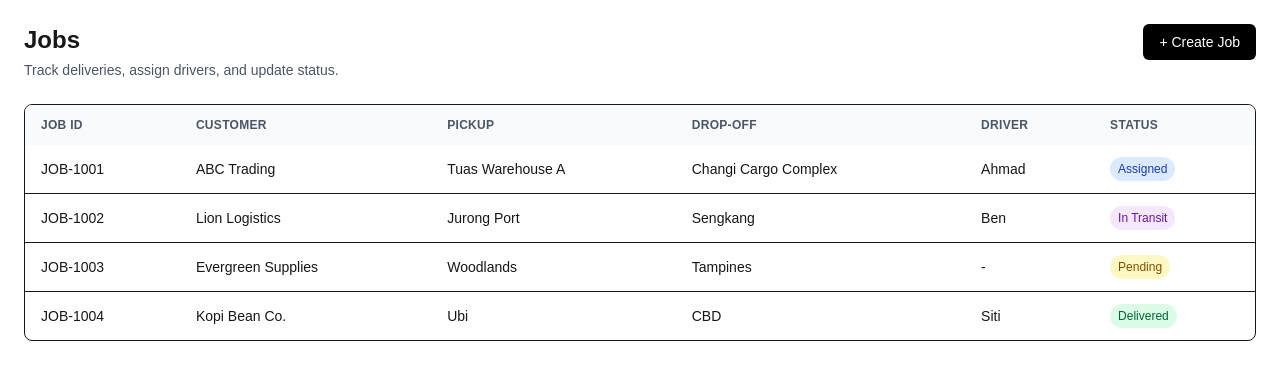
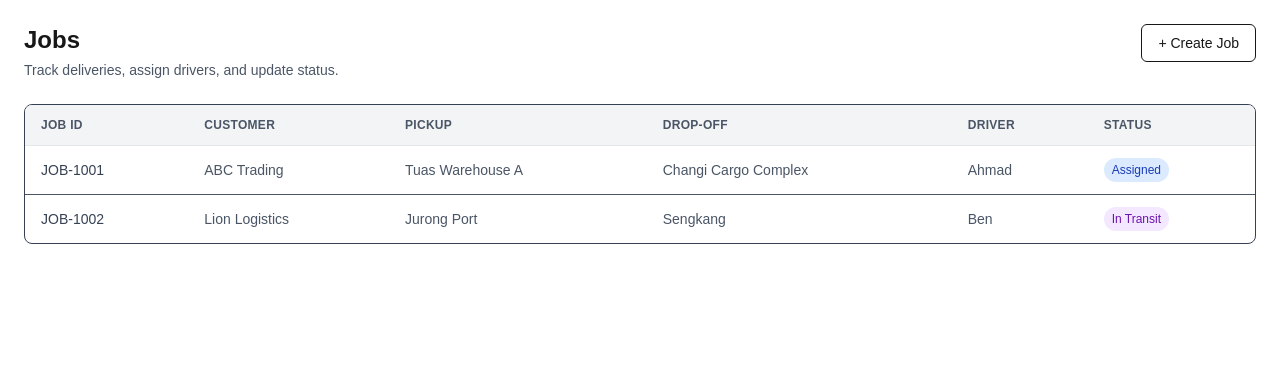
Before and after one commit to BerengerIsBear/logistics_saas, a Next.js app: page /jobs in a window 1280 px wide. Shown: the top 380 px of the page. Built offline with nearby package versions, Linux system fonts and the light colour scheme.

Commit message:
Update UI

```diff
--- a/app/jobs/[id]/page.tsx
+++ b/app/jobs/[id]/page.tsx
@@ -1,52 +1,13 @@
+// app/jobs/[id]/page.tsx
 "use client";
 
 import { use, useMemo, useState } from "react";
 import Link from "next/link";
-
-type JobStatus = "pending" | "assigned" | "in_transit" | "delivered";
-
-type Job = {
-  id: string;
-  customer: string;
-  pickup: string;
-  dropoff: string;
-  driver?: string;
-  status: JobStatus;
-};
-
-const mockJobs: Job[] = [
-  {
-    id: "JOB-1001",
-    customer: "ABC Trading",
-    pickup: "Tuas Warehouse A",
-    dropoff: "Changi Cargo Complex",
-    driver: "Ahmad",
-    status: "assigned",
-  },
-  {
-    id: "JOB-1002",
-    customer: "Lion Logistics",
-    pickup: "Jurong Port",
-    dropoff: "Sengkang",
-    driver: "Ben",
-    status: "in_transit",
-  },
-  {
-    id: "JOB-1003",
-    customer: "Evergreen Supplies",
-    pickup: "Woodlands",
-    dropoff: "Tampines",
-    status: "pending",
-  },
-  {
-    id: "JOB-1004",
-    customer: "Kopi Bean Co.",
-    pickup: "Ubi",
-    dropoff: "CBD",
-    driver: "Siti",
-    status: "delivered",
-  },
-];
+import {
+  getJobById,
+  updateJobStatus,
+  type JobStatus,
+} from "@/lib/mockStore";
 
 function labelStatus(s: JobStatus) {
   switch (s) {
@@ -68,9 +29,10 @@ export default function JobDetailsPage({
 }) {
   const { id } = use(params);
 
-  const job = useMemo(() => mockJobs.find((j) => j.id === id), [id]);
+  const job = useMemo(() => getJobById(id), [id]);
 
   const [status, setStatus] = useState<JobStatus>(job?.status ?? "pending");
+  const [savedMsg, setSavedMsg] = useState("");
 
   if (!job) {
     return (
@@ -87,6 +49,17 @@ export default function JobDetailsPage({
       </main>
     );
   }
+
+  function onSave() {
+    if (!job) return;
+
+    updateJobStatus(job.id, status);
+    setSavedMsg("Saved!");
+    setTimeout(() => setSavedMsg(""), 1200);
+  }
+
+  const labelClass = "text-xs text-gray-500";
+  const valueClass = "mt-1 font-medium text-gray-900";
 
   return (
     <main className="p-6">
@@ -108,32 +81,38 @@ export default function JobDetailsPage({
 
       <div className="mt-6 grid gap-6 lg:grid-cols-3">
         {/* Job Info */}
-        <section className="lg:col-span-2 rounded-lg border bg-white p-5">
-          <h2 className="text-sm font-semibold text-gray-700">Job Info</h2>
+        <section className="lg:col-span-2 rounded-lg border bg-white p-5 text-gray-800">
+          <h2 className="text-sm font-semibold text-gray-900">Job Info</h2>
 
           <div className="mt-4 grid gap-4 sm:grid-cols-2">
             <div>
-              <div className="text-xs text-gray-500">Pickup</div>
-              <div className="mt-1 font-medium">{job.pickup}</div>
+              <div className={labelClass}>Pickup</div>
+              <div className={valueClass}>{job.pickup}</div>
             </div>
+
             <div>
-              <div className="text-xs text-gray-500">Drop-off</div>
-              <div className="mt-1 font-medium">{job.dropoff}</div>
+              <div className={labelClass}>Drop-off</div>
+              <div className={valueClass}>{job.dropoff}</div>
             </div>
+
             <div>
-              <div className="text-xs text-gray-500">Driver</div>
-              <div className="mt-1 font-medium">{job.driver ?? "-"}</div>
+              <div className={labelClass}>Driver</div>
+              <div className={valueClass}>{job.driver ?? "-"}</div>
             </div>
+
             <div>
-              <div className="text-xs text-gray-500">Status</div>
-              <div className="mt-1 font-medium">{labelStatus(status)}</div>
+              <div className={labelClass}>Status</div>
+              <div className={valueClass}>{labelStatus(status)}</div>
             </div>
           </div>
 
-          <div className="mt-6 flex items-center gap-3">
-            <label className="text-sm font-medium">Update status</label>
+          <div className="mt-6 flex flex-wrap items-center gap-3">
+            <label className="text-sm font-medium text-gray-700">
+              Update status
+            </label>
+
             <select
-              className="rounded-md border px-3 py-2 text-sm"
+              className="rounded-md border px-3 py-2 text-sm text-gray-900"
               value={status}
               onChange={(e) => setStatus(e.target.value as JobStatus)}
             >
@@ -144,33 +123,35 @@ export default function JobDetailsPage({
             </select>
 
             <button
-              onClick={() => console.log("SAVE STATUS", job.id, status)}
+              onClick={onSave}
               className="rounded-md bg-black px-4 py-2 text-sm font-medium text-white hover:opacity-90"
             >
               Save
             </button>
+
+            {savedMsg && <span className="text-sm text-gray-700">{savedMsg}</span>}
           </div>
 
           <p className="mt-2 text-xs text-gray-500">
-            (MVP: Save just logs to console. Later we’ll save to Supabase.)
+            (MVP: Save updates the mock store only. Later we’ll save to Supabase.)
           </p>
         </section>
 
         {/* POD Upload placeholder */}
-        <section className="rounded-lg border bg-white p-5">
-          <h2 className="text-sm font-semibold text-gray-700">
+        <section className="rounded-lg border bg-white p-5 text-gray-800">
+          <h2 className="text-sm font-semibold text-gray-900">
             Proof of Delivery
           </h2>
 
-          <div className="mt-4 rounded-lg border-2 border-dashed p-6 text-center">
-            <div className="text-sm font-medium">Upload POD</div>
-            <p className="mt-1 text-xs text-gray-500">
+          <div className="mt-4 rounded-lg border-2 border-dashed border-gray-200 p-6 text-center">
+            <div className="text-sm font-medium text-gray-900">Upload POD</div>
+            <p className="mt-1 text-xs text-gray-600">
               Photo / signature will go here.
             </p>
 
             <button
               onClick={() => alert("POD upload coming next")}
-              className="mt-4 rounded-md border px-4 py-2 text-sm font-medium hover:bg-gray-50"
+              className="mt-4 rounded-md border px-4 py-2 text-sm font-medium text-gray-800 hover:bg-gray-50"
             >
               Choose File
             </button>
--- a/app/jobs/page.tsx
+++ b/app/jobs/page.tsx
@@ -1,14 +1,9 @@
+// app/jobs/page.tsx
+"use client";
+
 import Link from "next/link";
-type JobStatus = "pending" | "assigned" | "in_transit" | "delivered";
-
-type Job = {
-  id: string;
-  customer: string;
-  pickup: string;
-  dropoff: string;
-  driver?: string;
-  status: JobStatus;
-};
+import { useSyncExternalStore } from "react";
+import { getJobs, subscribe, type JobStatus } from "@/lib/mockStore";
 
 const STATUS_LABEL: Record<JobStatus, string> = {
   pending: "Pending",
@@ -24,40 +19,6 @@ const STATUS_CLASS: Record<JobStatus, string> = {
   delivered: "bg-green-100 text-green-800",
 };
 
-const mockJobs: Job[] = [
-  {
-    id: "JOB-1001",
-    customer: "ABC Trading",
-    pickup: "Tuas Warehouse A",
-    dropoff: "Changi Cargo Complex",
-    driver: "Ahmad",
-    status: "assigned",
-  },
-  {
-    id: "JOB-1002",
-    customer: "Lion Logistics",
-    pickup: "Jurong Port",
-    dropoff: "Sengkang",
-    driver: "Ben",
-    status: "in_transit",
-  },
-  {
-    id: "JOB-1003",
-    customer: "Evergreen Supplies",
-    pickup: "Woodlands",
-    dropoff: "Tampines",
-    status: "pending",
-  },
-  {
-    id: "JOB-1004",
-    customer: "Kopi Bean Co.",
-    pickup: "Ubi",
-    dropoff: "CBD",
-    driver: "Siti",
-    status: "delivered",
-  },
-];
-
 function StatusBadge({ status }: { status: JobStatus }) {
   return (
     <span
@@ -69,6 +30,8 @@ function StatusBadge({ status }: { status: JobStatus }) {
 }
 
 export default function JobsPage() {
+  const jobs = useSyncExternalStore(subscribe, getJobs, getJobs);
+
   return (
     <main className="p-6">
       <div className="flex items-start justify-between gap-4">
@@ -79,18 +42,18 @@ export default function JobsPage() {
           </p>
         </div>
 
-        <a
-        href="/jobs/new"
-        className="rounded-md bg-black px-4 py-2 text-sm font-medium text-white hover:opacity-90"
+        {/* Create Job – white primary button */}
+        <Link
+          href="/jobs/new"
+          className="rounded-md border px-4 py-2 text-sm font-medium hover:bg-gray-50"
         >
-        + Create Job
-        </a>
-
+          + Create Job
+        </Link>
       </div>
 
-      <div className="mt-6 overflow-hidden rounded-lg border bg-white">
+      <div className="mt-6 overflow-hidden rounded-lg border bg-white text-gray-700">
         <table className="w-full text-sm">
-          <thead className="bg-gray-50 text-left text-xs font-semibold uppercase tracking-wide text-gray-600">
+          <thead className="bg-gray-100 text-left text-xs font-semibold uppercase tracking-wide text-gray-600 border-b border-gray-200">
             <tr>
               <th className="px-4 py-3">Job ID</th>
               <th className="px-4 py-3">Customer</th>
@@ -100,14 +63,17 @@ export default function JobsPage() {
               <th className="px-4 py-3">Status</th>
             </tr>
           </thead>
-          <tbody className="divide-y">
-            {mockJobs.map((job) => (
+
+          <tbody className="divide-y text-gray-600">
+            {jobs.map((job) => (
               <tr key={job.id} className="hover:bg-gray-50">
-
                 <td className="px-4 py-3 font-medium">
-                <Link className="hover:underline" href={`/jobs/${job.id}`}>
+                  <Link
+                    href={`/jobs/${job.id}`}
+                    className="text-gray-700 hover:text-gray-900 hover:underline"
+                  >
                     {job.id}
-                </Link>
+                  </Link>
                 </td>
 
                 <td className="px-4 py-3">{job.customer}</td>
@@ -119,6 +85,14 @@ export default function JobsPage() {
                 </td>
               </tr>
             ))}
+
+            {jobs.length === 0 && (
+              <tr>
+                <td className="px-4 py-6 text-sm text-gray-500" colSpan={6}>
+                  No jobs yet.
+                </td>
+              </tr>
+            )}
           </tbody>
         </table>
       </div>
--- /dev/null
+++ b/lib/mockStore.ts
@@ -0,0 +1,86 @@
+// lib/mockStore.ts
+export type JobStatus = "pending" | "assigned" | "in_transit" | "delivered";
+
+export type Job = {
+  id: string;
+  customer: string;
+  pickup: string;
+  dropoff: string;
+  driver?: string;
+  status: JobStatus;
+  createdAt: string;
+};
+
+// Module-scope store (MVP only).
+// Notes: resets on full reload / redeploy. Good enough for Phase 1.
+let jobs: Job[] = [
+  {
+    id: "JOB-1001",
+    customer: "ABC Trading",
+    pickup: "Tuas Warehouse A",
+    dropoff: "Changi Cargo Complex",
+    driver: "Ahmad",
+    status: "assigned",
+    createdAt: new Date().toISOString(),
+  },
+  {
+    id: "JOB-1002",
+    customer: "Lion Logistics",
+    pickup: "Jurong Port",
+    dropoff: "Sengkang",
+    driver: "Ben",
+    status: "in_transit",
+    createdAt: new Date().toISOString(),
+  },
+];
+
+const listeners = new Set<() => void>();
+function notify() {
+  for (const l of listeners) l();
+}
+
+export function subscribe(listener: () => void) {
+  listeners.add(listener);
+  return () => listeners.delete(listener);
+}
+
+export function getJobs(): Job[] {
+  return jobs;
+}
+
+export function getJobById(id: string): Job | undefined {
+  return jobs.find((j) => j.id === id);
+}
+
+export function addJob(input: Omit<Job, "id" | "createdAt">): Job {
+  const nextNum =
+    Math.max(
+      1000,
+      ...jobs
+        .map((j) => Number(j.id.replace("JOB-", "")))
+        .filter((n) => Number.isFinite(n))
+    ) + 1;
+
+  const job: Job = {
+    id: `JOB-${nextNum}`,
+    createdAt: new Date().toISOString(),
+    ...input,
+  };
+
+  jobs = [job, ...jobs];
+  notify();
+  return job;
+}
+
+export function updateJobStatus(id: string, status: JobStatus): Job | undefined {
+  let updated: Job | undefined;
+
+  jobs = jobs.map((j) => {
+    if (j.id !== id) return j;
+    updated = { ...j, status };
+    return updated;
+  });
+
+  if (updated) notify();
+  return updated;
+}
```
Also changed, not shown: app/jobs/new/page.tsx (+30 -20 lines).
